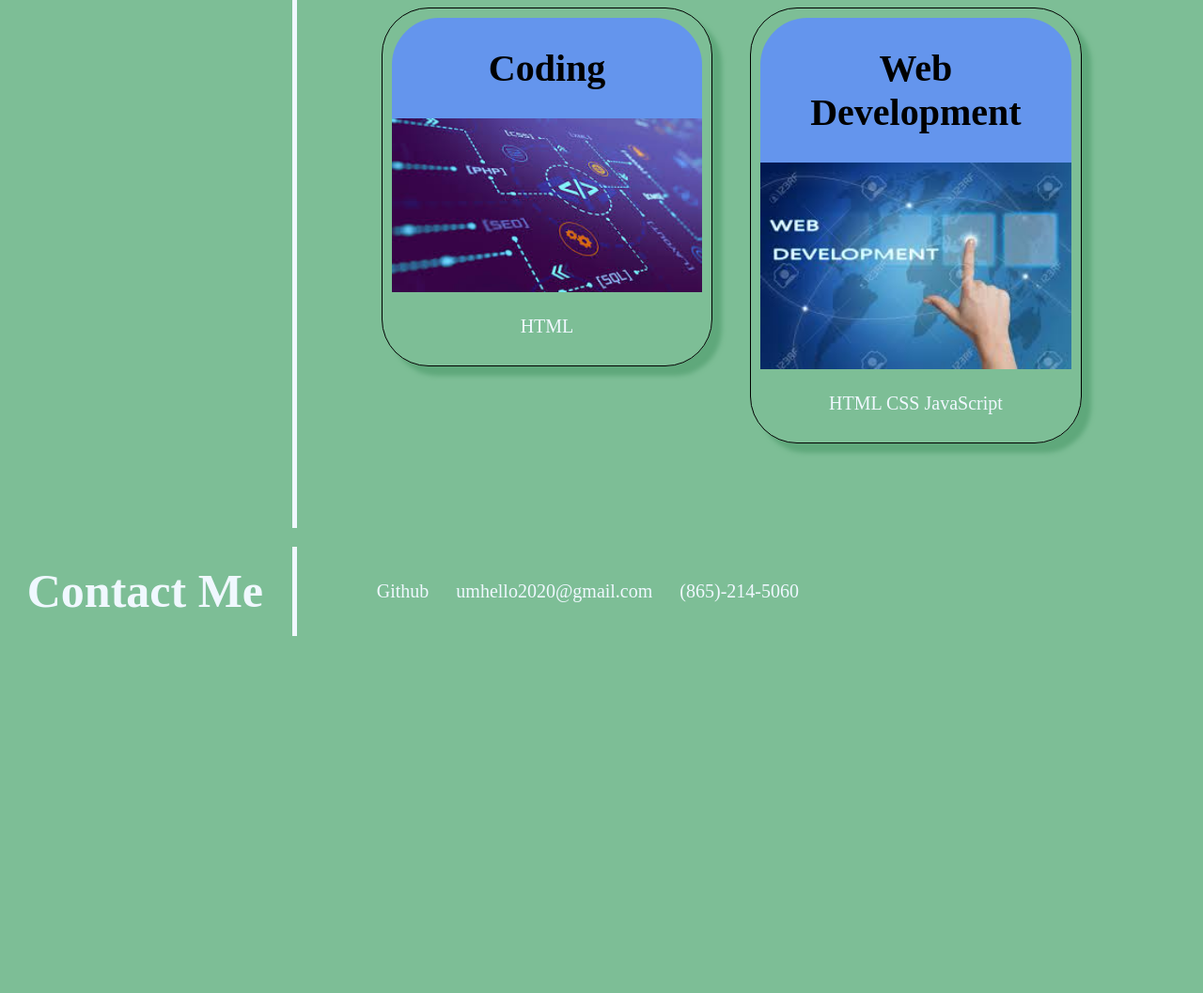
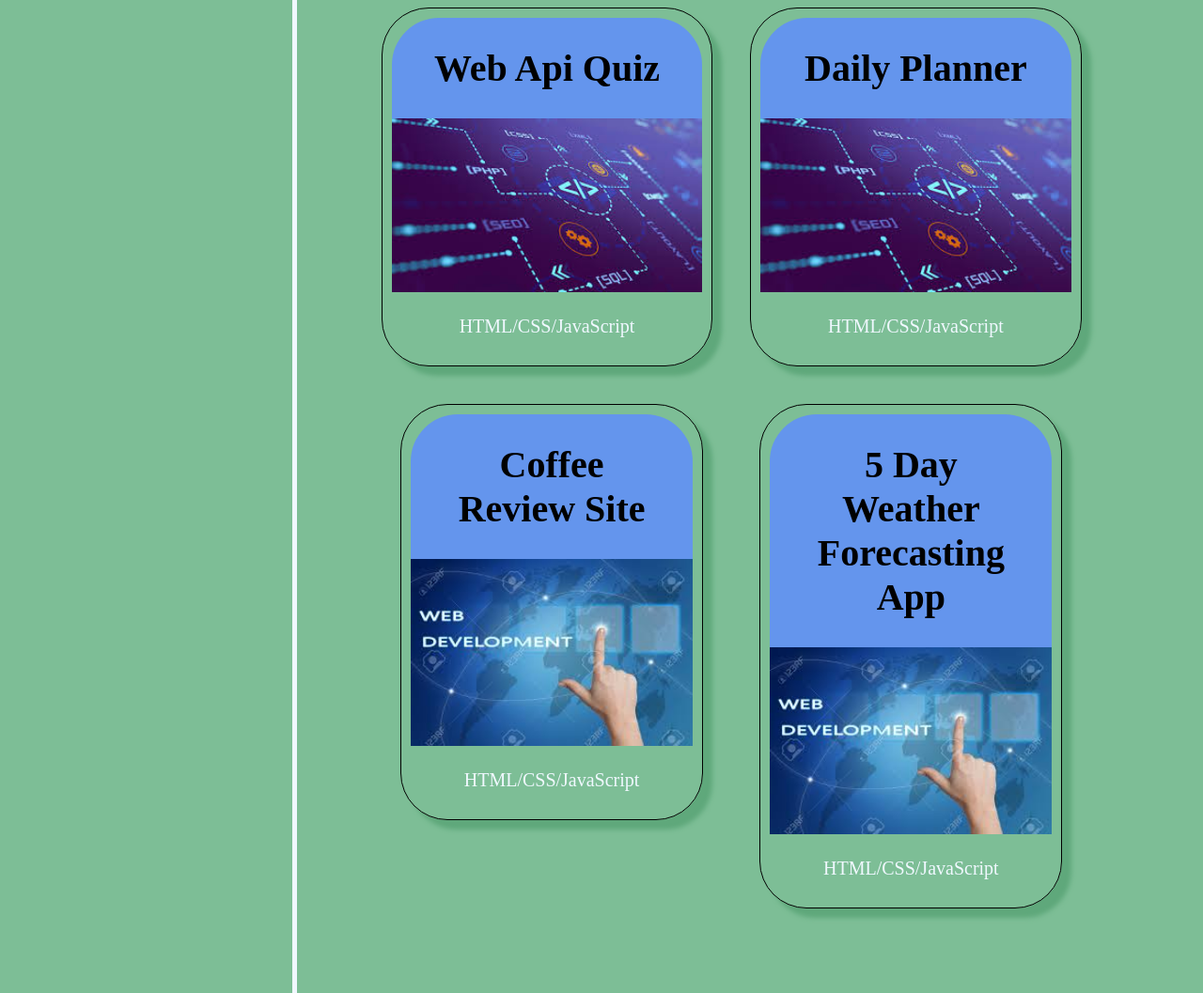
Before and after one commit to umhello2020/Portfolio, a plain HTML site: page index.html in a window 1280 px wide. Shown: the part 1860-2917 px from the top of the page at 94% size. Before the commit the page ends 2555 px from the top, so only its background shows below. Drawn offline with Linux system fonts and the light colour scheme.

Commit message:
added some more current projects testing to see if image appears

```diff
--- a/index.html
+++ b/index.html
@@ -31,8 +31,13 @@
                             <img src="./assets/images/img3.jpg" alt="Headshot Picture">
                         </div>
                          <ul>
-                                <p>I am Olivia Gilbert, and, after years in the food service industry and a year in healthcare, I decided that I wanted to change my career path. I wanted to set a better course in my life and change careers. Over the years, I gained an interest in computers and decided to see where it took me. Although my previous jobs were not the right fit for me, I am grateful for my background because it has provided me with necessary skills for almost any career. While working in food service, I developed avid customer service skills and gained some knowledge about time management and task prioritization. Through my work in healthcare, I bettered my skills on connecting with patients and developing a repetoire with them. </p>
-                                <p>Currently I live in Smyrna, TN, and I am now pursuing a career in full stack web development through this Vanderbilt coding bootcamp. I hope to gain an increased knowledge of computers and code. I am looking forward to the future possibilities with this change in career!</p>
+                                <p>I am Olivia Gilbert, and, after years in the food service industry and a year in healthcare, I decided that I wanted to change my career path.
+                                     I wanted to set a better course in my life and change careers. Over the years, I gained an interest in computers and decided to see where it took me.
+                                     Although my previous jobs were not the right fit for me, I am grateful for my background because it has provided me with necessary skills for almost any career.
+                                     While working in food service, I developed avid customer service skills and gained some knowledge about time management and task prioritization.
+                                     Through my work in healthcare, I bettered my skills on connecting with patients and developing a repetoire with them. </p>
+                                <p>Currently I live in Smyrna, TN, and I am now pursuing a career in full stack web development through this Vanderbilt coding bootcamp.
+                                    I hope to gain an increased knowledge of computers and code. I am looking forward to the future possibilities with this change in career!</p>
                         </ul>
                     </div>
                 </section>
@@ -53,19 +58,29 @@
                                 <p>HTML/CSS</p>
                             </div>
                             <div id="box-3" class="box">
-                                <h3>Code Screen</h3>
-                                <a href="https://www.google.com/search?q=web+development+background+image+copyright+free&rlz=1C1VDKB_enUS1034US1034&sxsrf=ALiCzsZcybTr3Ohw9H-ud9YRF8f0ouFscQ:1671134278774&source=lnms&tbm=isch&sa=X&ved=2ahUKEwjcqruotPz7AhWGZd8KHYHBCRYQ_AUoAXoECAEQAw&biw=1920&bih=961&dpr=1#imgrc=rO54-FQLNSW0OM"><img src="./assets/images/code-screen.jpg"></a>
-                                <p>HTML</p>
+                                <h3>Password Generator</h3>
+                                <a href="https://umhello2020.github.io/password-generator-3/"><img src="Screenshot 2023-03-25 211510.png"></a>
+                                <p>HTML/CSS/JavaScript</p>
                             </div>
                             <div id="box-4" class="box">
-                                <h3>Coding</h3>
-                                <a href="https://www.google.com/search?q=web+development+background+image+copyright+free&rlz=1C1VDKB_enUS1034US1034&sxsrf=ALiCzsZcybTr3Ohw9H-ud9YRF8f0ouFscQ:1671134278774&source=lnms&tbm=isch&sa=X&ved=2ahUKEwjcqruotPz7AhWGZd8KHYHBCRYQ_AUoAXoECAEQAw&biw=1920&bih=961&dpr=1#imgrc=ozVFXHcKs2AjAM"><img src="./assets/images/html-image.jpg"></a>
-                                <p>HTML</p>
+                                <h3>Web Api Quiz</h3>
+                                <a href="https://umhello2020.github.io/Web-api-quiz/"><img src="./assets/images/html-image.jpg"></a>
+                                <p>HTML/CSS/JavaScript</p>
                             </div>
                             <div id="box-5" class="box">
-                                <h3>Web Development</h3>
-                                <a href="https://www.google.com/search?q=web+development+background+image+copyright+free&rlz=1C1VDKB_enUS1034US1034&sxsrf=ALiCzsZcybTr3Ohw9H-ud9YRF8f0ouFscQ:1671134278774&source=lnms&tbm=isch&sa=X&ved=2ahUKEwjcqruotPz7AhWGZd8KHYHBCRYQ_AUoAXoECAEQAw&biw=1920&bih=961&dpr=1#imgrc=qF4dusfhKgdZAM"><img src="./assets/images/web-deve.jpg"></a>
-                                <p>HTML CSS JavaScript</p>
+                                <h3>Daily Planner</h3>
+                                <a href="https://umhello2020.github.io/daily-planner/"><img src="./assets/images/html-image.jpg"></a>
+                                <p>HTML/CSS/JavaScript</p>
+                            </div>
+                            <div id="box-6" class="box">
+                                <h3>Coffee Review Site</h3>
+                                <a href="https://umhello2020.github.io/coffee-review-site/"><img src="./assets/images/web-deve.jpg"></a>
+                                <p>HTML/CSS/JavaScript</p>
+                            </div>
+                            <div id="box-7" class="box">
+                                <h3>5 Day Weather Forecasting App</h3>
+                                <a href="https://umhello2020.github.io/5-day-weather-forecast-app/"><img src="./assets/images/web-deve.jpg"></a>
+                                <p>HTML/CSS/JavaScript</p>
                             </div>
                         </div>
                     </div>
```
